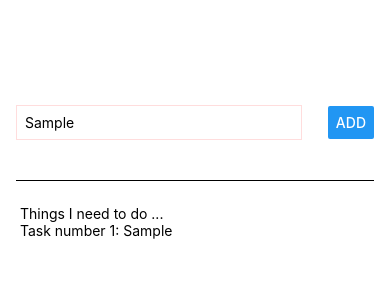
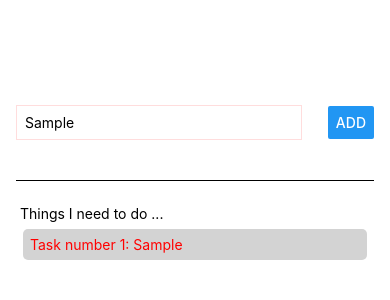
Before and after one commit to paulde1/AppBuilding, a React Native app in the folder nativeApp/: screen / in a window 390 px wide. Both pictures are taken after typing "Sample" into the empty fields and a click on the button "ADD". Shown: the top 300 px of the page. Built offline with nearby package versions, Linux system fonts and the light colour scheme.

Commit message:
item prompt

```diff
--- a/nativeApp/App.js
+++ b/nativeApp/App.js
@@ -1,6 +1,13 @@
 import { useState } from "react";
 import { StatusBar } from "expo-status-bar";
-import { StyleSheet, Text, View, Button, TextInput } from "react-native";
+import {
+  StyleSheet,
+  Text,
+  View,
+  Button,
+  TextInput,
+  FlatList,
+} from "react-native";
 
 export default function App() {
   const [text, setText] = useState("");
@@ -27,8 +34,7 @@ export default function App() {
       <View style={styles.items}>
         <Text> Things I need to do ... </Text>
         {tasks.map((task, index) => (
-          <Text key={index}>
-            {" "}
+          <Text style={styles.item} key={index}>
             Task number {index + 1}: {task}
           </Text>
         ))}
@@ -62,4 +68,11 @@ const styles = StyleSheet.create({
   items: {
     flex: 5,
   },
+  item: {
+    margin: 7,
+    padding: 7,
+    borderRadius: 5,
+    backgroundColor: "lightgrey",
+    color: "red",
+  },
 });
```
